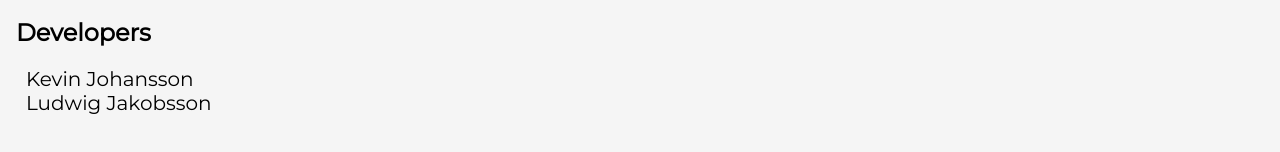
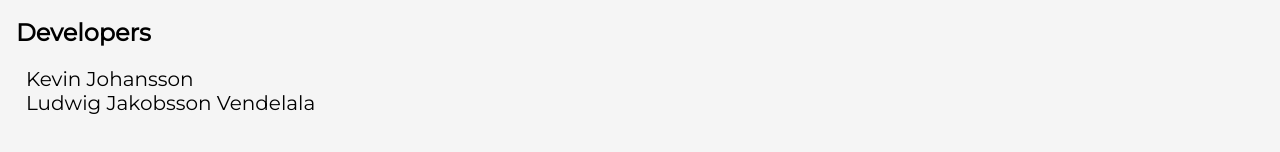
Before and after one commit to Luke-Inc/luke-inc.github.io, a plain HTML site: page development.html in a window 1280 px wide. Shown: the part 158-310 px from the top of the page. Drawn offline with Linux system fonts and the light colour scheme.

Commit message:
Update development.html

```diff
--- a/development.html
+++ b/development.html
@@ -32,6 +32,7 @@
             <p>
                 Kevin Johansson <br>
                 Ludwig Jakobsson
+                Vendelala
             </p>
 
         </div>
```
